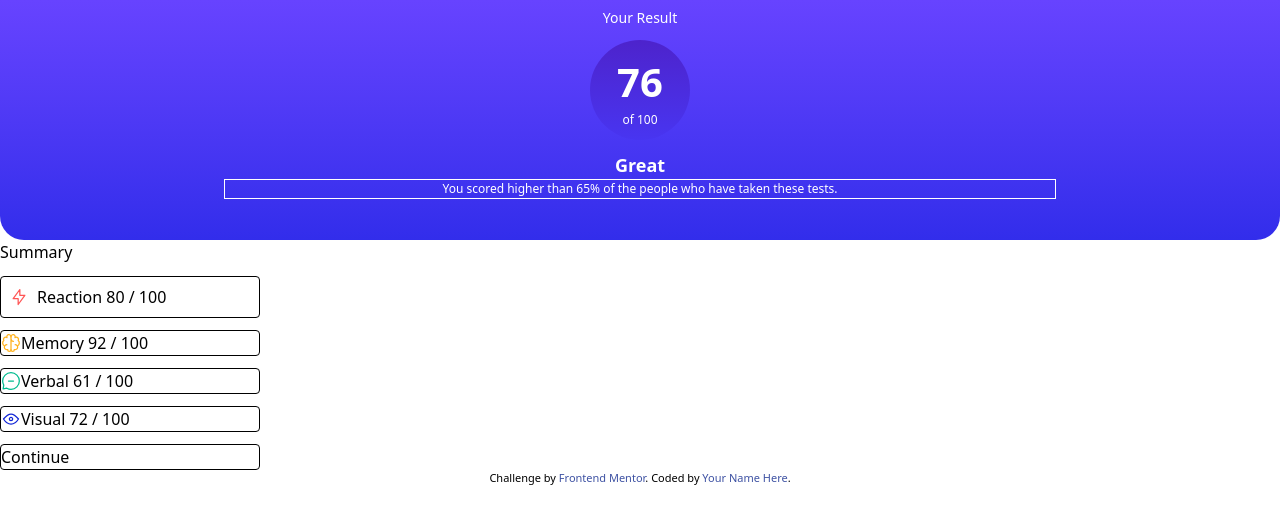
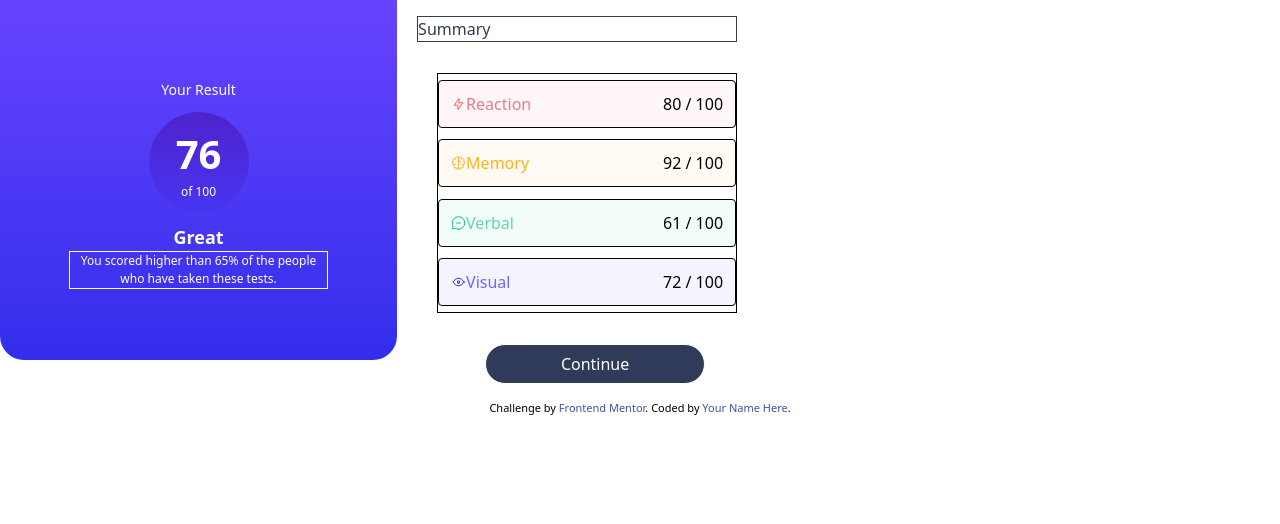
Before and after one commit to ana-moras/funval-n1, a plain HTML site: page results-summary-component-main/index.html in a window 1280 px wide. Drawn offline with nearby package versions, Linux system fonts and the light colour scheme.

Commit message:
practica front end mentor

```diff
--- a/results-summary-component-main/index.html
+++ b/results-summary-component-main/index.html
@@ -26,9 +26,9 @@
 </head>
 
 <body>
-  <main>
-    <section
-      class=" bg-[#6743ff] bg-linear-to-b from-[#6743ff] to-[#322deb] text-white bg- flex flex-col items-center h-60 py-2 rounded-b-3xl">
+  <main class="lg:flex lg:flex-row md: max-w-[800px]">
+    <section class=" bg-[#6743ff] bg-linear-to-b from-[#6743ff] to-[#322deb] text-white bg- flex flex-col items-center h-90
+    pt-20 rounded-b-3xl">
       <div class="text-sm"> Your Result</div>
       <div
         class=" h-25 w-25 rounded-full flex flex-col justify-center items-center my-3 bg-linear-to-b from-[#4d23cc] to-[#4835f1]">
@@ -41,41 +41,50 @@
       </div>
     </section>
 
+    <section class=" flex flex-col justify-around h-100 ">
 
-    <section class="">
-      <div class="w-65 flex flex-col gap-y-3 ">
-        <div class=""> Summary</div>
-        <div class="border rounded-sm flex gap-2 p-2">
-          <img src="./assets/images/icon-reaction.svg" alt="">
-          Reaction
-          80 / 100
+      <div class="text-[#343b50] border ml-5"> Summary</div>
+
+
+      <div class=" flex flex-col justify-around  w-75 border h-60 ml-10 ">
+
+
+        <div class=" px-3 border rounded-sm flex justify-between items-center bg-[#fff6f7] h-12  ">
+          <div class="flex justify-between">
+            <img src="./assets/images/icon-reaction.svg" width="15px" alt="">
+            <span class="text-[#e87e84] "> Reaction</span>
+          </div>
+          <div><span> 80 / 100</span></div>
+        </div>
+        <div class="px-3 border rounded-sm flex  justify-between  items-center bg-[#fffaf4] h-12">
+          <div class="flex justify-between "> <img src="./assets/images/icon-memory.svg" width="15px" alt="">
+            <span class="text-[#ffb21e]"> Memory</span>
+          </div>
+          <div>
+            <span> 92 / 100</span>
+          </div>
+        </div>
+        <div class="px-3 border rounded-sm flex justify-between  items-center bg-[#f2fdf9] h-12">
+          <div class="flex justify-between ">
+            <img src="./assets/images/icon-verbal.svg" width="15px" alt="">
+            <span class="text-[#65d2b5]">Verbal</span>
+          </div>
+          <div><span> 61 / 100</span></div>
+
         </div>
 
-        <div class="border rounded-sm flex ">
-          <img src="./assets/images/icon-memory.svg" alt="">
-          Memory
-          92 / 100
-
+        <div class=" px-3 border rounded-sm flex justify-between  items-center bg-[#f4f4fe] h-12">
+          <div class="flex justify-between ">
+            <img src="./assets/images/icon-visual.svg" width="15px" alt="">
+            <span class="text-[#6f66ff]"> Visual</span>
+          </div>
+          <div><span> 72 / 100</span></div>
         </div>
-        <div class="border rounded-sm flex">
-          <img src="./assets/images/icon-verbal.svg" alt="">
-          Verbal
-          61 / 100
-        </div>
-
-        <div class="border rounded-sm flex ">
-          <img src="./assets/images/icon-visual.svg" alt="">
-          Visual
-          72 / 100
-        </div>
-        <div class="border rounded-sm"> Continue</div>
-
       </div>
 
-
-
-
-
+      <div class="border rounded-3xl bg-[#303b59] text-white w-55 h-10  flex justify-center   items-center ml-22">
+        Continue
+      </div>
 
     </section>
 
```
